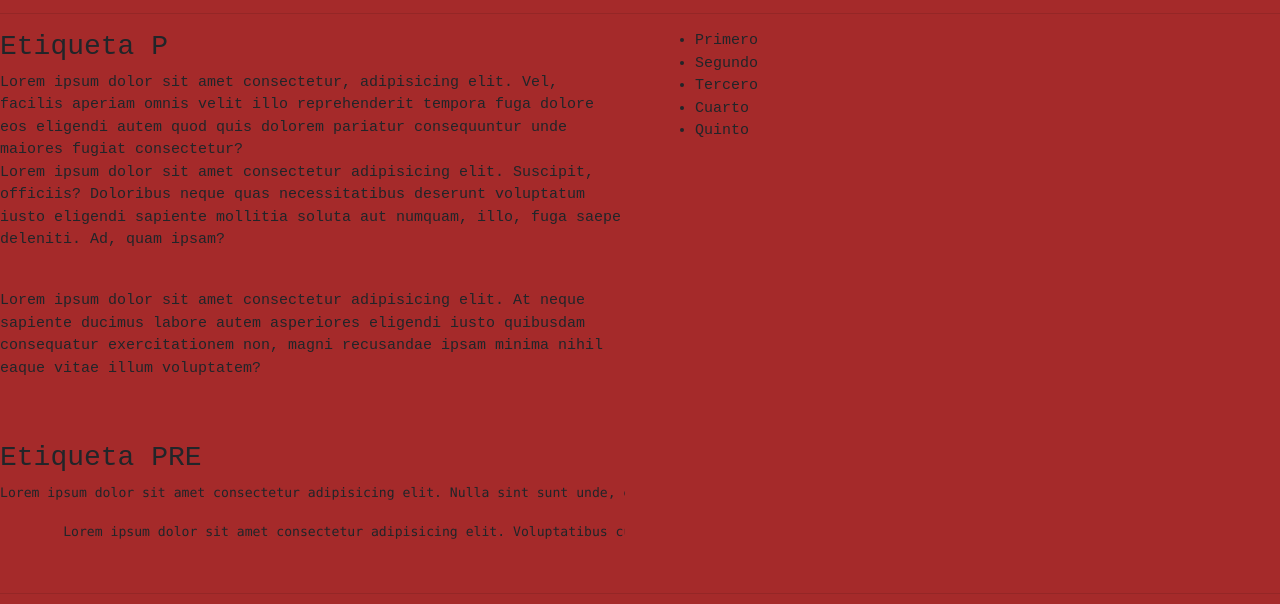
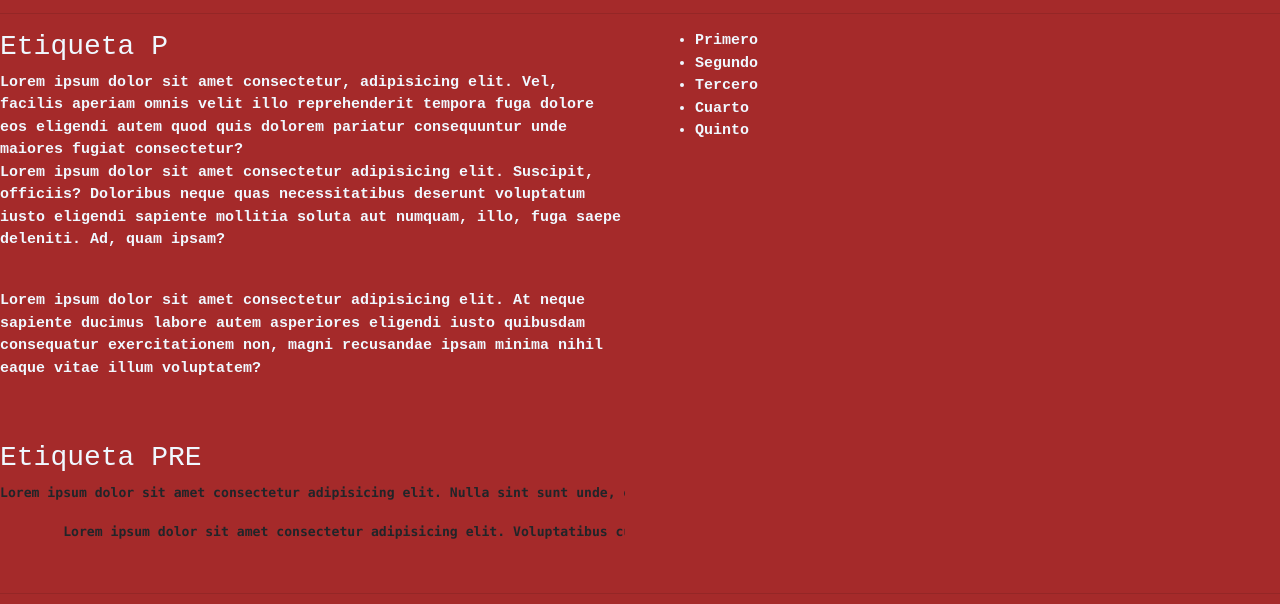
Before and after one commit to Cristian-2020/CursoGit, a plain HTML site: page index.html in a window 1280 px wide. Shown: the part 97-701 px from the top of the page. Drawn offline with nearby package versions, Linux system fonts and the light colour scheme.

Commit message:
color de fuente blanco y negrita

```diff
--- a/style.css
+++ b/style.css
@@ -1,3 +1,5 @@
 body {
     background-color: brown !important;
+    color: aliceblue;
+    font-weight: 700;
 }
```
